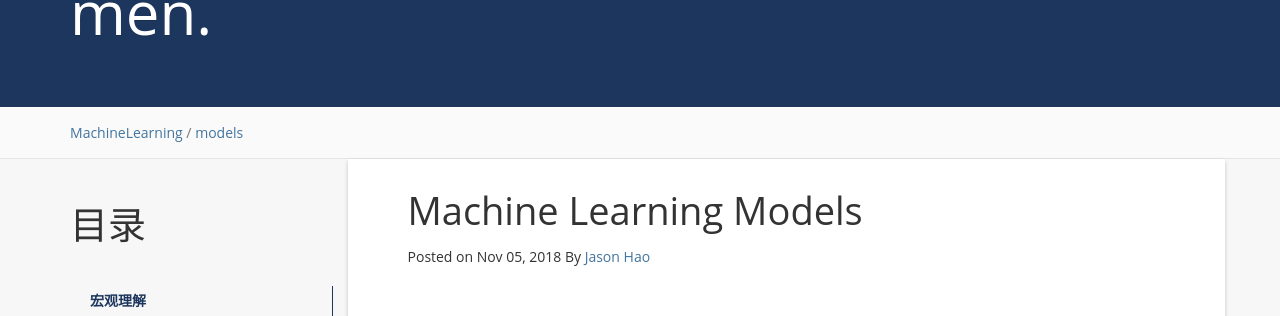
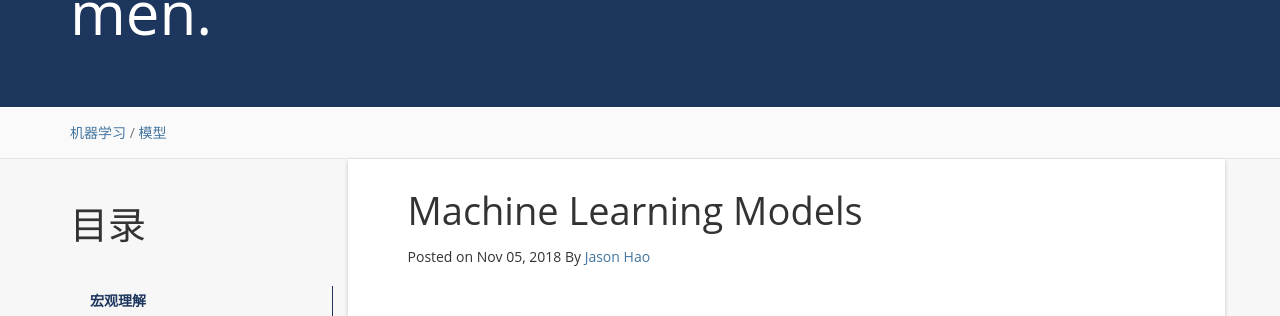
Before and after one commit to jasonhhao/jasonhhao.github.io, a Jekyll site: the page built from _posts/2018-11-06-Machine-Learning-Models.md, in a window 1280 px wide and 900 px high. Shown: the part 188-504 px from the top of the window. Built offline with Jekyll 4.4.1, drawn with Linux system fonts in a browser that asks for light colours; nearby versions of some CDN libraries; a script that is not in the unit is left out; comment, search, counter and statistics services are not loaded.

Commit message:
Update 2018-11-06-Machine-Learning-Models.md

```diff
--- a/_posts/2018-11-06-Machine-Learning-Models.md
+++ b/_posts/2018-11-06-Machine-Learning-Models.md
@@ -2,8 +2,8 @@
 layout: post
 title:  Machine Learning Models
 date:   2018-11-06 01:08:00 +0800
-categories: Machine Learning
-tag: models
+categories: 机器学习
+tag: 模型
 ---
 
 * content
```
